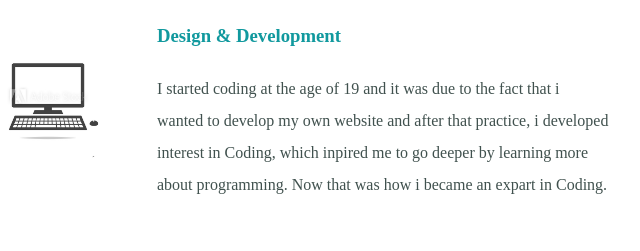
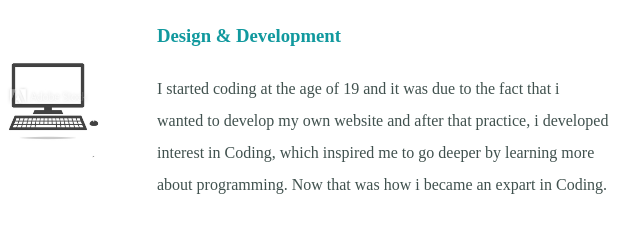
Before and after one commit to edwinner1994/-CV, a plain HTML site: page index.html in a window 1280 px wide. Shown: the part 1327-1578 px from the top of the page, 351-991 px from the left. Drawn offline with Linux system fonts and the light colour scheme.

Commit message:
Update index.html

```diff
--- a/index.html
+++ b/index.html
@@ -28,7 +28,7 @@
                 <img class="img" src="images/eddd.jpg" alt="image">
                 <h3 class="d">Design & Development</h3>
                 <p>I started coding at the age of 19 and it was due to the fact that i wanted to develop my own website and after that practice, i developed interest
-                    in Coding, which inpired me to go deeper by learning more about programming. Now that was how i became an expart in Coding. </p></div>
+                    in Coding, which inspired me to go deeper by learning more about programming. Now that was how i became an expart in Coding. </p></div>
                     <hr size="5%">
               <div class="skills2">
                 <img class="img3" src="images/luv.jpg" alt="image">
```
